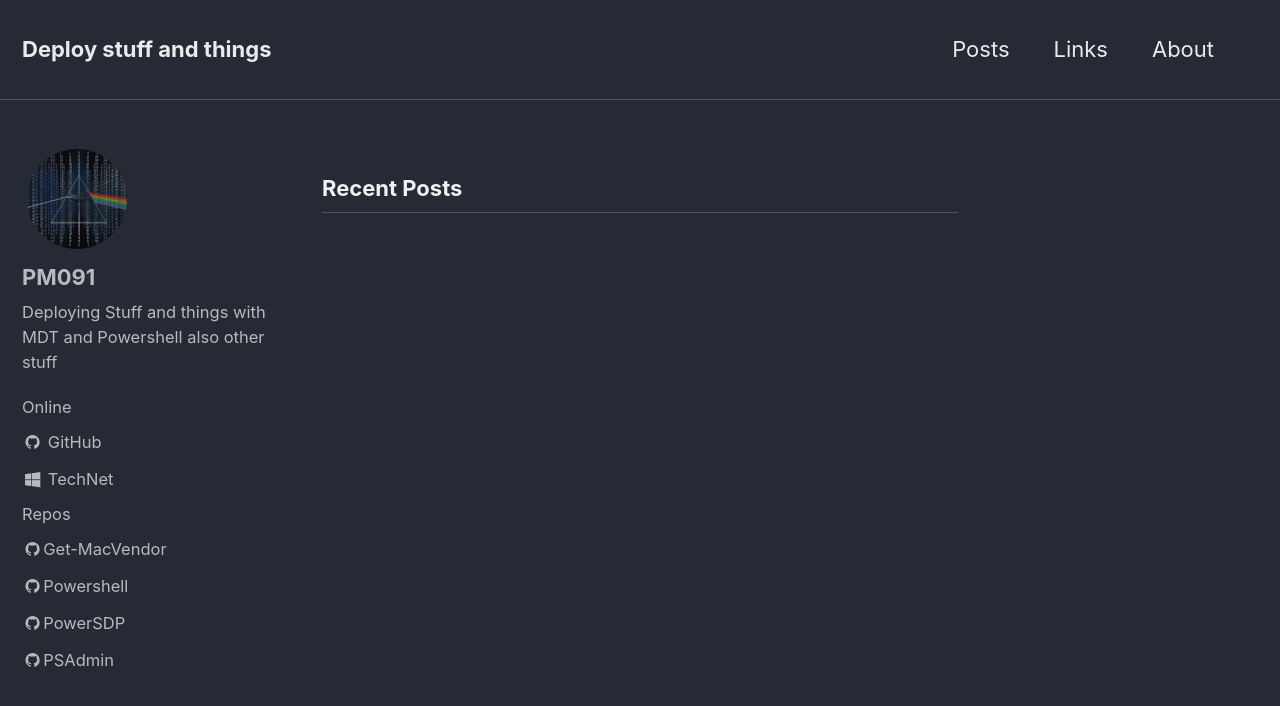
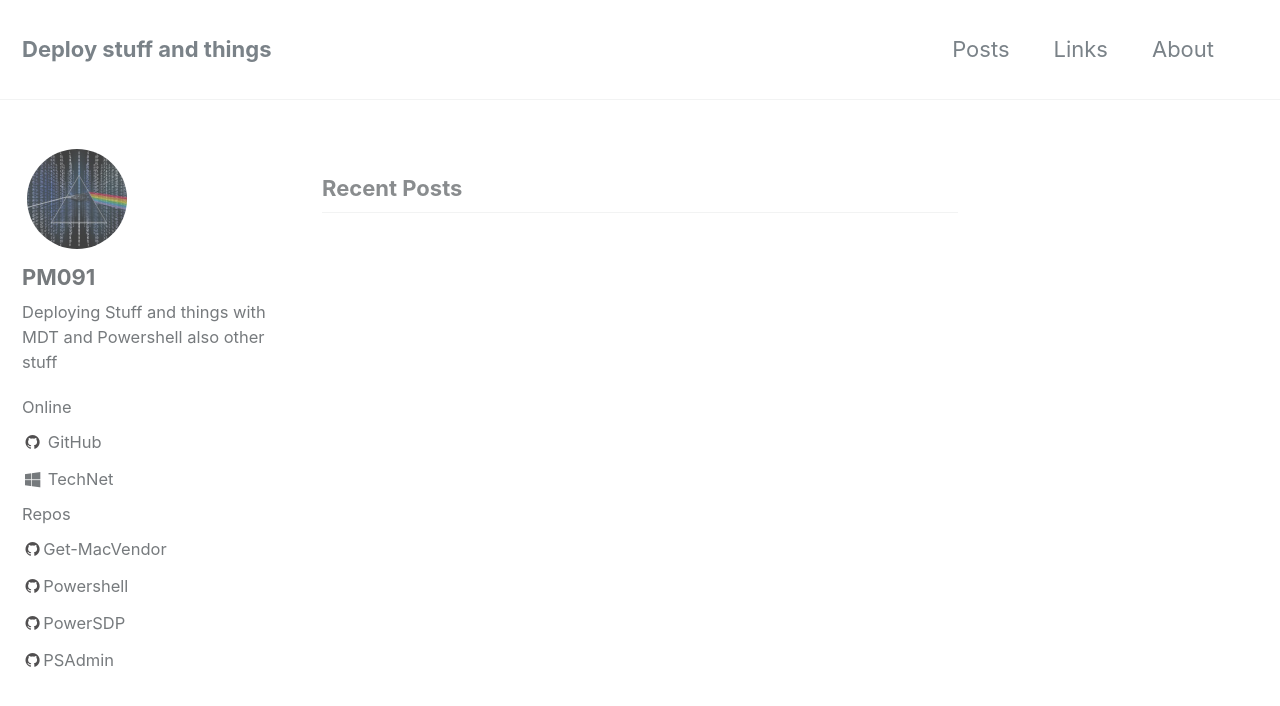
Before and after one commit to pm091/DeployStuffAndThings, a Jekyll site: the page built from index.html, in a window 1280 px wide and 900 px high. Shown: the top 706 px of the window. Built offline with Jekyll 4.4.1, drawn with Linux system fonts in a browser that asks for light colours; the list of posts is cut into pages by our own code.

Commit message:
Update _config.yml

```diff
--- a/_config.yml
+++ b/_config.yml
@@ -4,9 +4,6 @@
 # which you are expected to set up once and rarely need to edit after that.
 # For technical reasons, this file is *NOT* reloaded automatically when you use
 # `jekyll serve`. If you change this file, please restart the server process.
-remote_theme: "mmistakes/minimal-mistakes"
-minimal_mistakes_skin    : "dark" # "air", "contrast", "dark", "dirt", "mint", "sunrise"
-
 # Site Settings
 locale                   : "en"
 title                    : "Deploy stuff and things"
```
